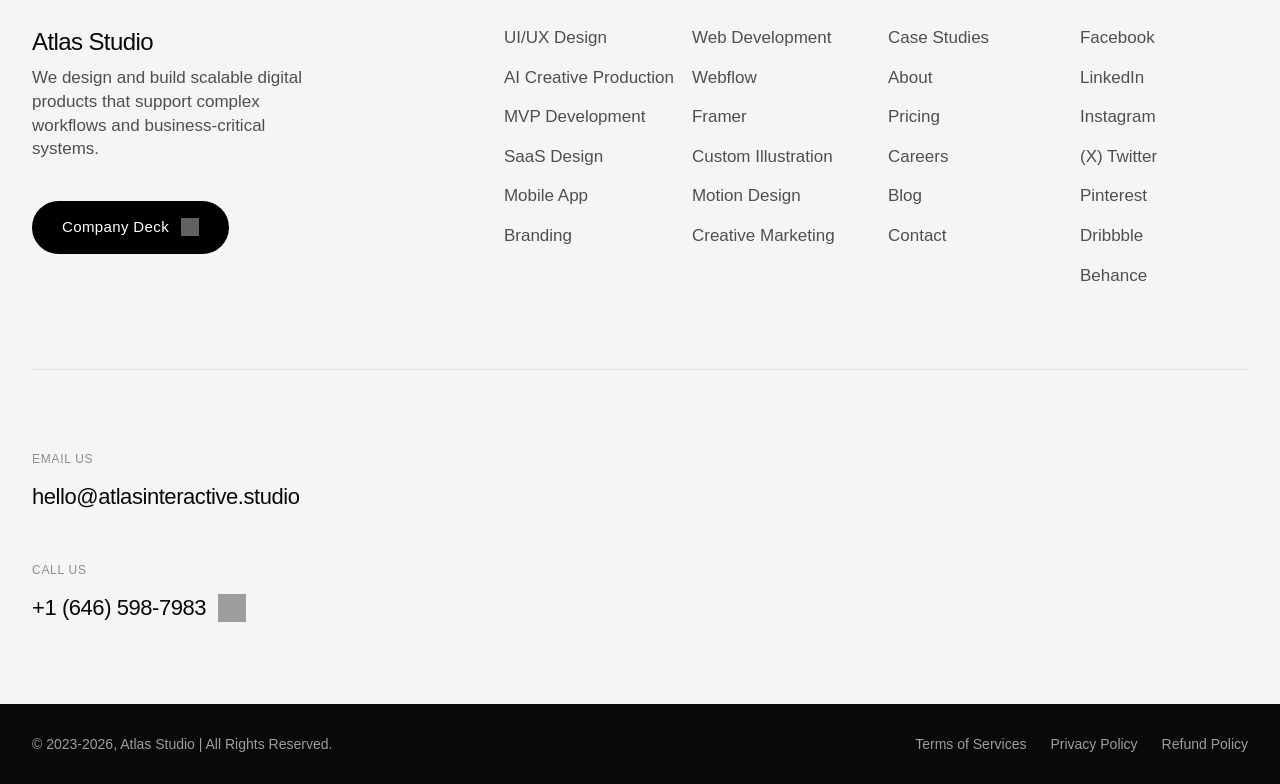
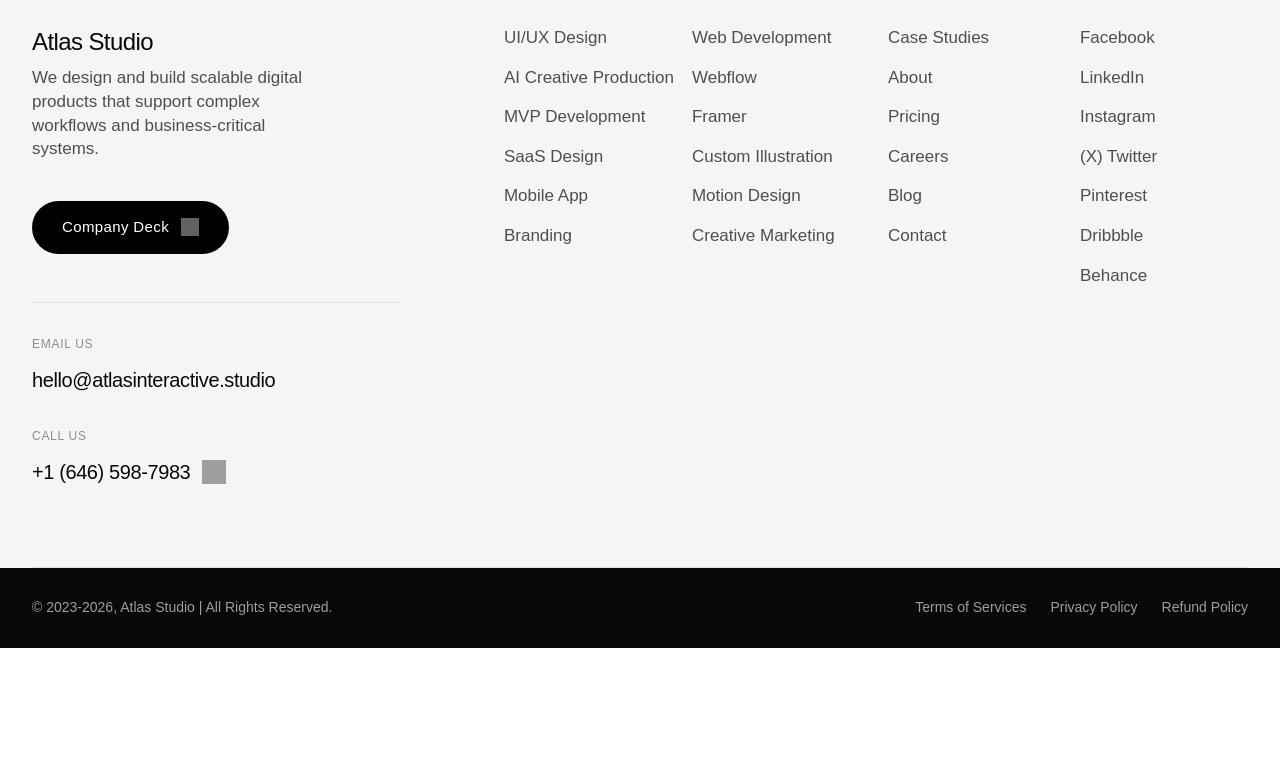
Before and after one commit to tejastelkar/atlastudio, a Next.js app: page /about in a window 1280 px wide. Shown: the part 2137-2921 px from the top of the page. After the commit the page ends 2785 px from the top, so only its background shows below. Built offline with nearby package versions, Linux system fonts and the light colour scheme; grey boxes are pictures that could not be loaded; a web font is replaced by a local one.

Commit message:
feat(footer): refactor layout to merge contact info

```diff
--- a/src/components/atlas/layout/atlas-footer.tsx
+++ b/src/components/atlas/layout/atlas-footer.tsx
@@ -40,6 +40,40 @@
                 className="w-[18px] h-[18px] relative z-10 invert group-hover:rotate-45 transition-transform duration-300"
               />
             </Link>
+
+            {/* Contact Info (Moved from bottom tier) */}
+            <div className="flex flex-col gap-8 mt-4 pt-8 border-t border-black/[0.08] w-full">
+              <div className="flex flex-col gap-3">
+                <h5 className="text-[#8e8e8e] text-[12px] tracking-[0.06em] uppercase font-medium">
+                  Email us
+                </h5>
+                <a
+                  href={`mailto:${ATLAS_FOOTER_DATA.contact.email}`}
+                  className="text-[20px] font-medium tracking-[-0.02em] hover:opacity-70 transition-opacity w-fit"
+                >
+                  {ATLAS_FOOTER_DATA.contact.email}
+                </a>
+              </div>
+              <div className="flex flex-col gap-3">
+                <h5 className="text-[#8e8e8e] text-[12px] tracking-[0.06em] uppercase font-medium">
+                  Call Us
+                </h5>
+                <div className="flex items-center gap-3">
+                  <a
+                    href={ATLAS_FOOTER_DATA.contact.whatsappLink}
+                    target="_blank"
+                    className="text-[20px] font-medium tracking-[-0.02em] hover:opacity-70 transition-opacity"
+                  >
+                    {ATLAS_FOOTER_DATA.contact.phone}
+                  </a>
+                  <img
+                    src={ATLAS_FOOTER_DATA.contact.whatsappIcon}
+                    alt="WhatsApp"
+                    className="w-6 h-6"
+                  />
+                </div>
+              </div>
+            </div>
           </div>
 
           <div className="lg:w-[68%] grid grid-cols-1 md:grid-cols-4 gap-x-6 gap-y-12 lg:pl-10">
@@ -74,45 +108,6 @@
         </div>
       </div>
 
-      {/* Bottom half */}
-      <div className="atlas-container">
-        <div className="flex flex-col lg:flex-row gap-16 py-16 lg:py-20">
-          <div className="lg:w-[32%] flex flex-col justify-center gap-12">
-            <div className="flex flex-col gap-3">
-              <h5 className="text-[#8e8e8e] text-[12px] tracking-[0.06em] uppercase font-medium">
-                Email us
-              </h5>
-              <a
-                href={`mailto:${ATLAS_FOOTER_DATA.contact.email}`}
-                className="text-[22px] font-medium tracking-[-0.02em] hover:opacity-70 transition-opacity w-fit"
-              >
-                {ATLAS_FOOTER_DATA.contact.email}
-              </a>
-            </div>
-            <div className="flex flex-col gap-3">
-              <h5 className="text-[#8e8e8e] text-[12px] tracking-[0.06em] uppercase font-medium">
-                Call Us
-              </h5>
-              <div className="flex items-center gap-3">
-                <a
-                  href={ATLAS_FOOTER_DATA.contact.whatsappLink}
-                  target="_blank"
-                  className="text-[22px] font-medium tracking-[-0.02em] hover:opacity-70 transition-opacity"
-                >
-                  {ATLAS_FOOTER_DATA.contact.phone}
-                </a>
-                <img
-                  src={ATLAS_FOOTER_DATA.contact.whatsappIcon}
-                  alt="WhatsApp"
-                  className="w-7 h-7"
-                />
-              </div>
-            </div>
-          </div>
-
-
-        </div>
-      </div>
 
       {/* Bottom strip */}
       <div className="w-full bg-[#090909] text-white">
```
